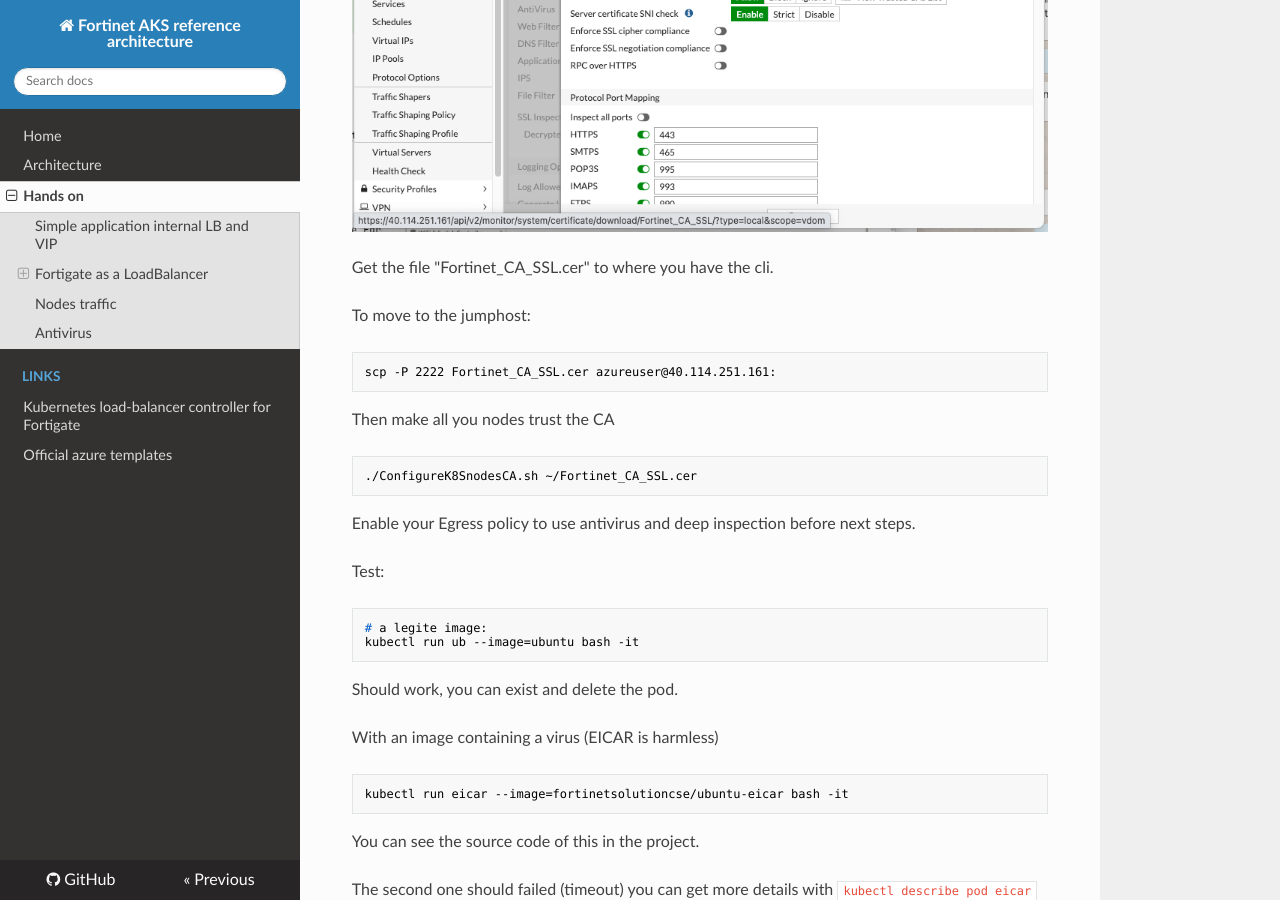
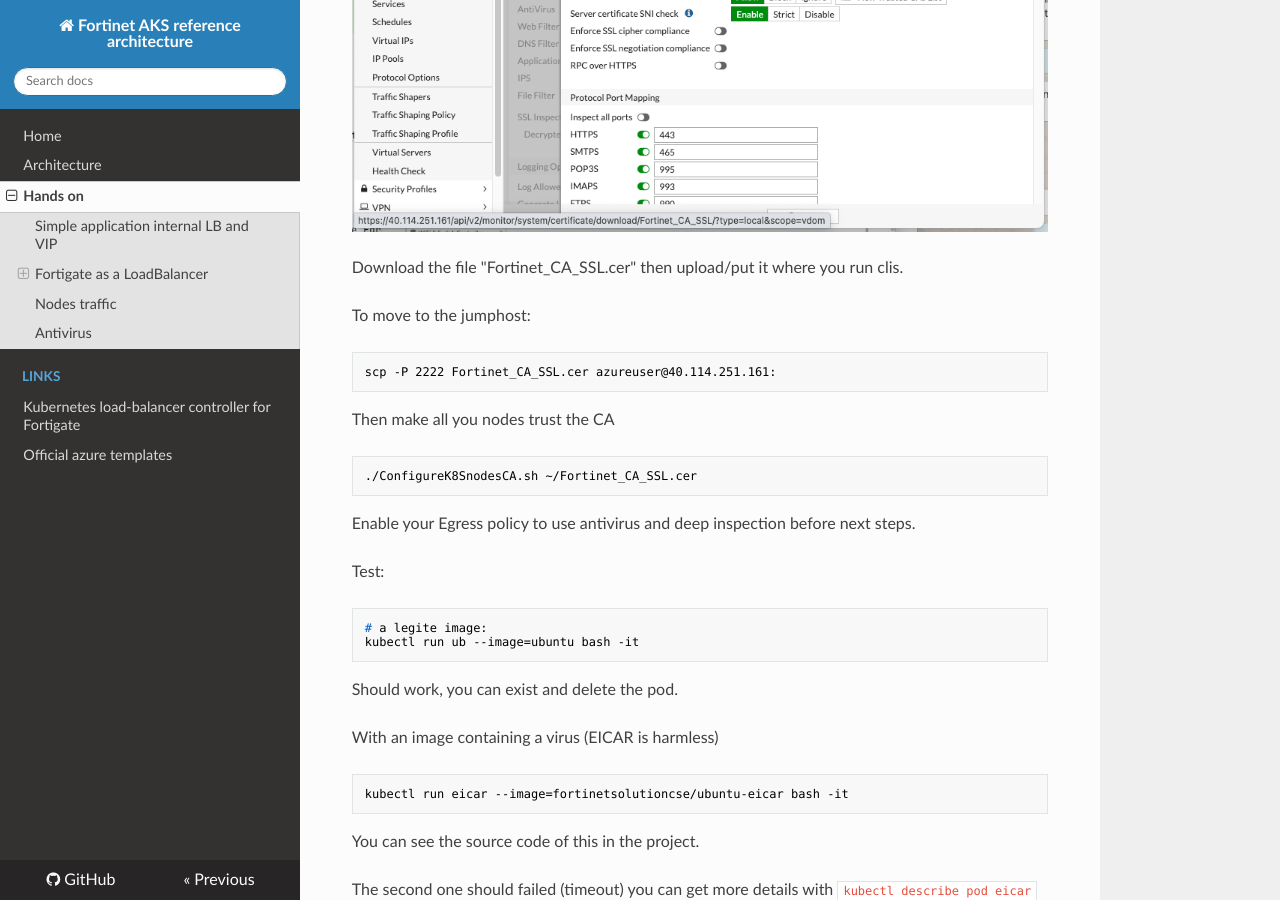
Before and after one commit to fortinet-solutions-cse/secured-AKS-refarch, an MkDocs documentation site: the page built from docs/Hands_on_demos.md, in a window 1280 px wide and 900 px high, scrolled down 7466 px. Built offline with MkDocs 1.6.1, drawn with Linux system fonts in a browser that asks for light colours; nearby versions of some CDN libraries.

Commit message:
Clearer wording for getting FGT CA

`````diff
--- a/docs/Hands_on_demos.md
+++ b/docs/Hands_on_demos.md
@@ -214,7 +214,7 @@ On the fortigate go to "ProtectedSubnets-to-Internet" policy (this is the Egress
 
 ![DeepinspectionDownload](images/DeepinspectionDownload.png)
 
-Get the file "Fortinet_CA_SSL.cer" to where you have the cli.
+Download the file "Fortinet_CA_SSL.cer" then upload/put it where you run clis.
 
 To move to the jumphost:
 ````shell
`````
